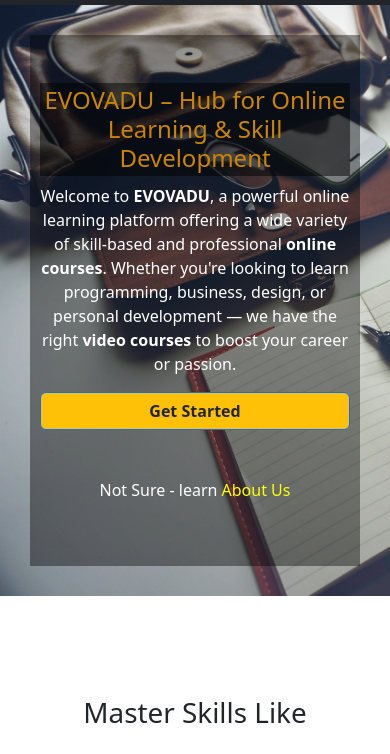
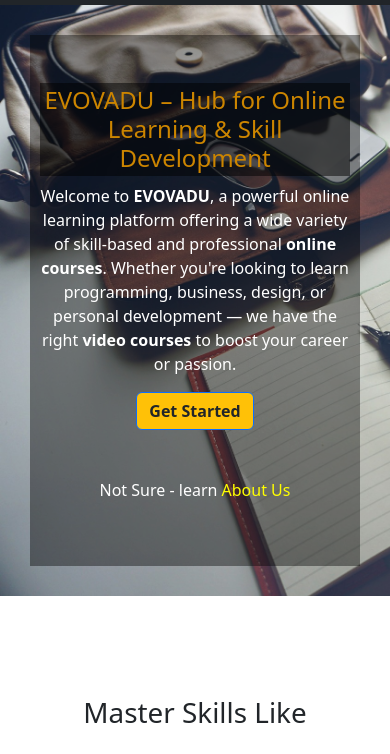
Before and after one commit to BNGVISHU/evovadu, a website: page index.html in a window 390 px wide. Shown: the part 69-823 px from the top of the page. Drawn offline with nearby package versions, Linux system fonts and the light colour scheme.

Commit message:
Update style.css

```diff
--- a/style.css
+++ b/style.css
@@ -29,7 +29,7 @@
         padding: 10px !important;
         display: flex !important;
         flex-direction: column !important;
-        align-content: center !important;
+        align-items: center !important;
         justify-content: center !important;
     }
 
```
